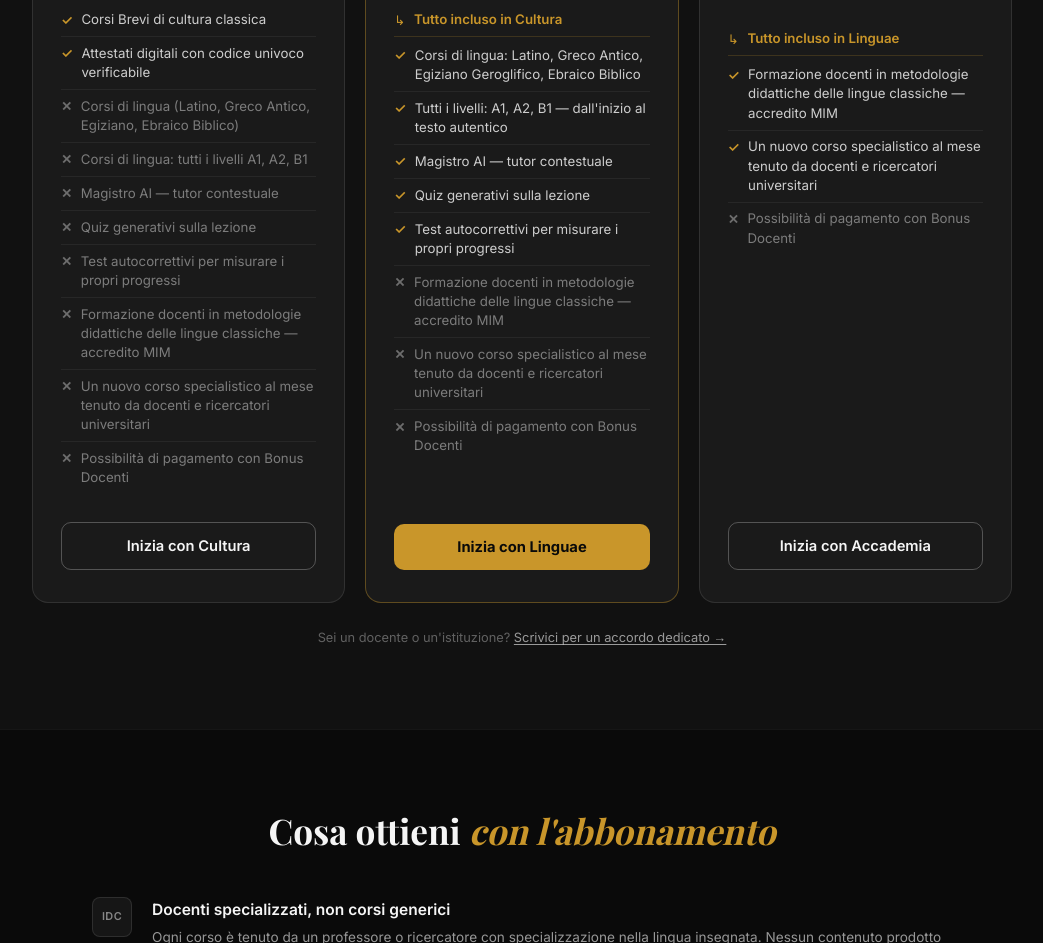
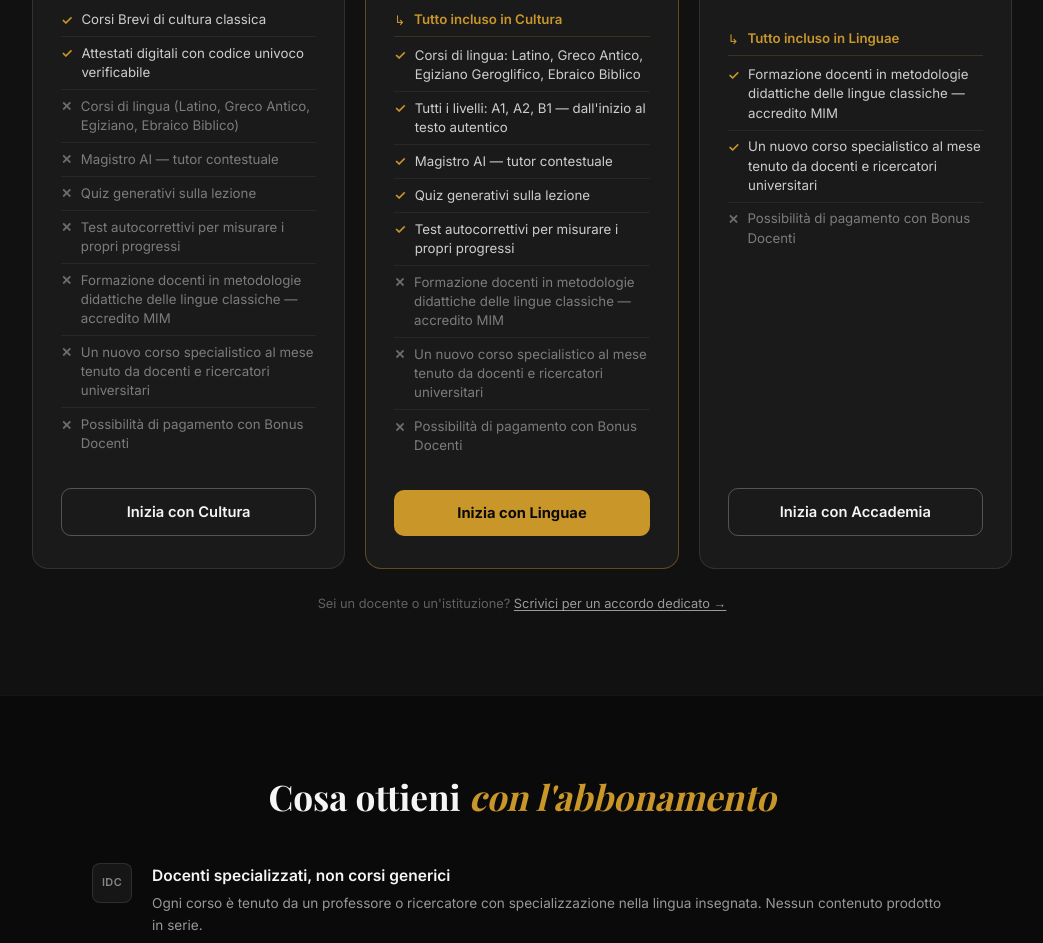
Before and after one commit to grecolatinovivo-create/portale-glv, a website: page public/index.html in a window 1280 px wide. Shown: the part 1303-2246 px from the top of the page, without its empty margins (118-1161 px from the left). Drawn offline with nearby package versions, Linux system fonts and the light colour scheme; no server answers; a web font is replaced by a local one.

Commit message:
Update index.html

```diff
--- a/public/index.html
+++ b/public/index.html
@@ -1105,7 +1105,6 @@
         <li>Corsi Brevi di cultura classica</li>
         <li>Attestati digitali con codice univoco verificabile</li>
         <li class="off">Corsi di lingua (Latino, Greco Antico, Egiziano, Ebraico Biblico)</li>
-        <li class="off">Corsi di lingua: tutti i livelli A1, A2, B1</li>
         <li class="off">Magistro AI — tutor contestuale</li>
         <li class="off">Quiz generativi sulla lezione</li>
         <li class="off">Test autocorrettivi per misurare i propri progressi</li>
```
